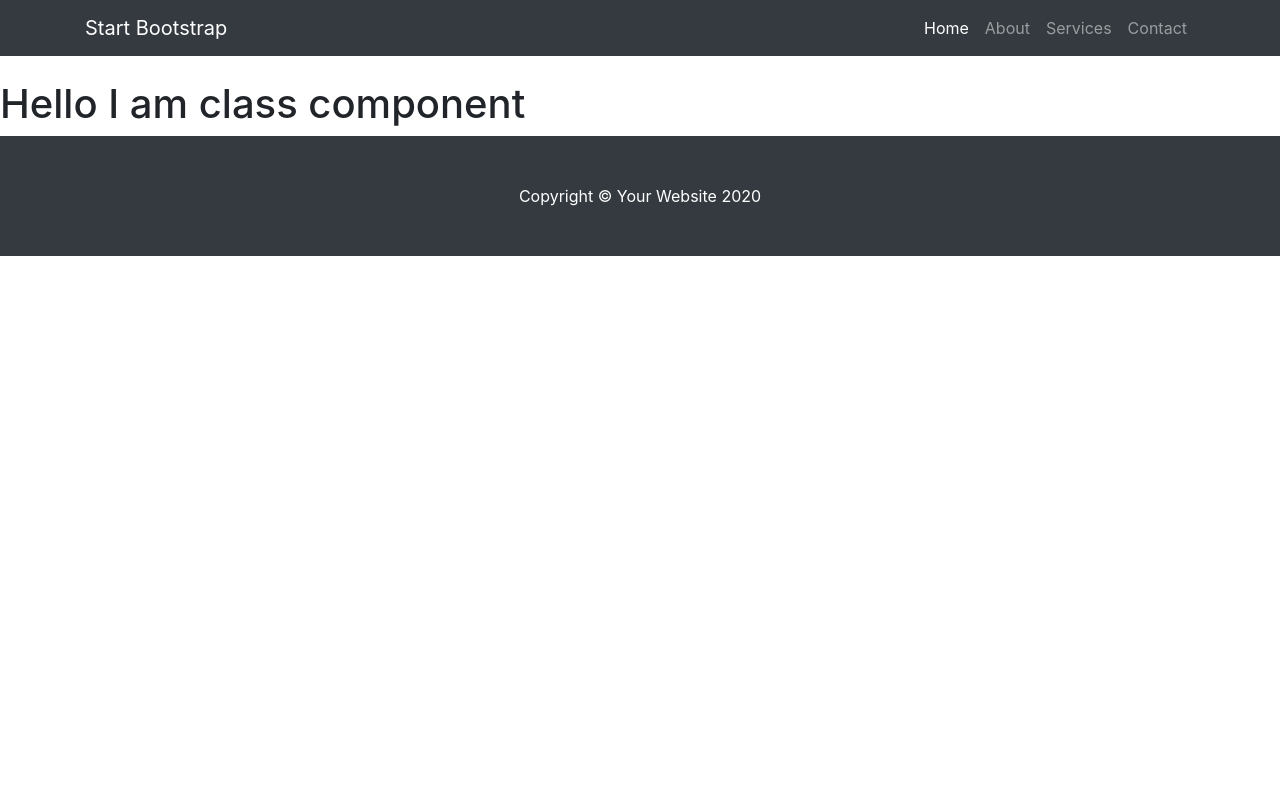
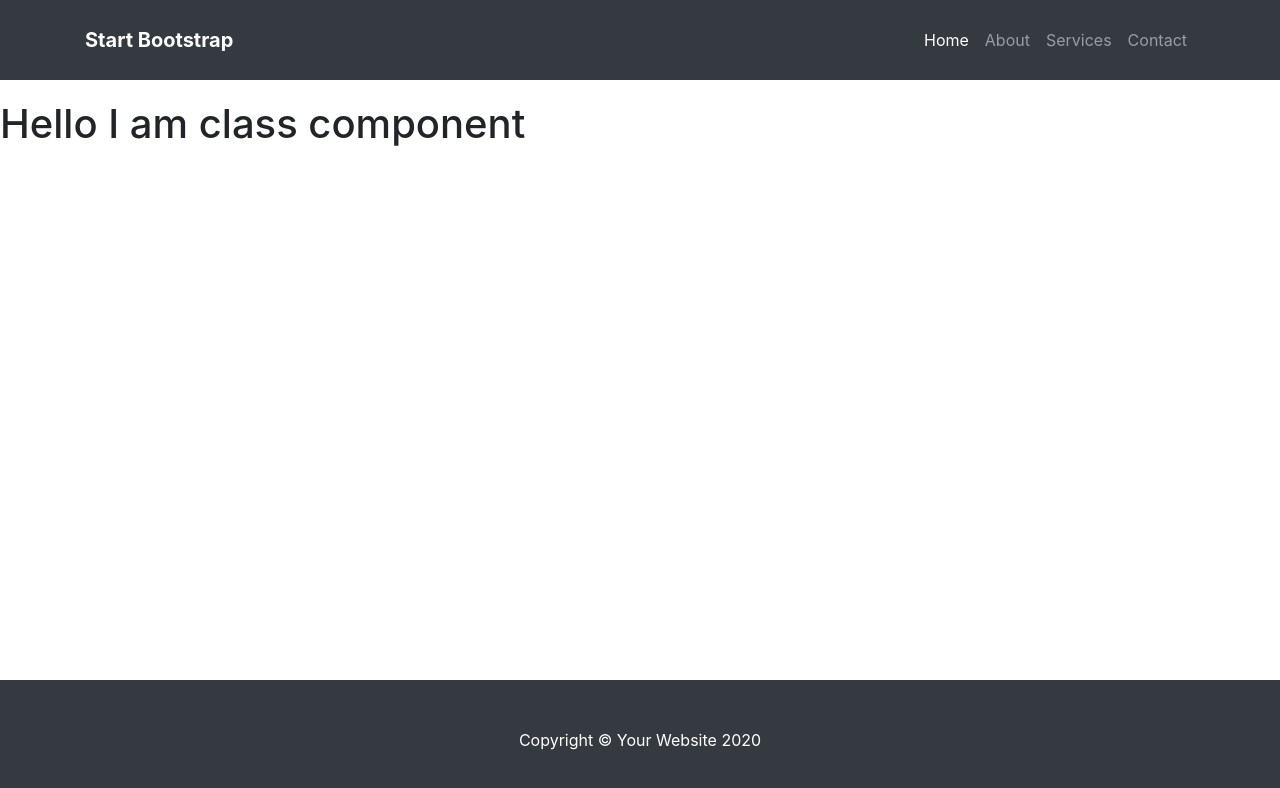
Before and after one commit to sergiogomes/react-next-movie-app, a Next.js app: page /about in a window 1280 px wide. Shown: the top 788 px of the page. Built offline with nearby package versions, Linux system fonts and the light colour scheme.

Commit message:
Adding some filtering and styling.

```diff
--- a/actions/index.js
+++ b/actions/index.js
@@ -5,10 +5,12 @@ const BASE_URL = "http://localhost:3000";
 const MOVIE_DATA = [];
 
 const CATEGORY_DATA = [
+  { id: "c-0", name: "all" },
   { id: "c-1", name: "drama" },
   { id: "c-2", name: "action" },
   { id: "c-3", name: "adventure" },
   { id: "c-4", name: "historical" },
+  { id: "c-5", name: "musical" },
 ];
 
 export const getCategories = () => {
--- a/components/movieCreateForm.js
+++ b/components/movieCreateForm.js
@@ -142,10 +142,10 @@ const MovieCreateForm = (props) => {
             id="genre"
           >
             <option>drama</option>
-            <option>music</option>
+            <option>action</option>
             <option>adventure</option>
             <option>historical</option>
-            <option>action</option>
+            <option>musical</option>
           </select>
         </div>
         <button onClick={submitForm} type="button" className="btn btn-primary">
--- a/components/movieList.js
+++ b/components/movieList.js
@@ -23,6 +23,7 @@ class MovieList extends React.Component {
                 <a>{movie.name}</a>
               </Link>
             </h4>
+            <div className="movie-genre text-muted">{movie.genre}</div>
             <p className="card-text">{this.shorten(movie.description, 100)}</p>
           </div>
           <div className="card-footer">
--- /dev/null
+++ b/next.config.js
@@ -0,0 +1,4 @@
+const withCss = require("@zeit/next-css");
+const withSass = require("@zeit/next-sass");
+
+module.exports = withCss(withSass());
--- a/package.json
+++ b/package.json
@@ -9,10 +9,13 @@
     "start": "next start"
   },
   "dependencies": {
+    "@zeit/next-css": "^1.0.1",
+    "@zeit/next-sass": "^1.0.1",
     "axios": "^0.19.2",
     "body-parser": "^1.19.0",
     "express": "^4.17.1",
     "next": "9.5.2",
+    "node-sass": "^4.14.1",
     "react": "16.13.1",
     "react-dom": "16.13.1"
   }
--- a/pages/_app.js
+++ b/pages/_app.js
@@ -3,6 +3,8 @@ import Head from "next/head";
 
 import Navbar from "../components/navbar";
 import Footer from "../components/footer";
+
+import "../styles/index.scss";
 
 class MovieApp extends App {
   static async getInitialProps(appContext) {
@@ -48,7 +50,8 @@ class MovieApp extends App {
         <style jsx>
           {`
             .base-page {
-              padding-top: 80px;
+              padding-top: 100px;
+              padding-bottom: 200px;
             }
           `}
         </style>
--- a/pages/movies/[id]/edit.js
+++ b/pages/movies/[id]/edit.js
@@ -12,7 +12,7 @@ class EditMovie extends React.Component {
 
   handleUpdateMovie = (movie) => {
     updateMovie(movie).then(() => {
-      Router.push(`/movies/${movie.id}`);
+      Router.push("/movies/[id]", `/movies/${movie.id}`);
     });
   };
 
--- /dev/null
+++ b/styles/index.scss
@@ -0,0 +1,56 @@
+body {
+  min-height: 100vh;
+  position: relative;
+  margin: 0;
+}
+
+footer {
+  position: absolute;
+  bottom: 0;
+  width: 100%;
+}
+
+::-webkit-scrollbar-track {
+  background-color: rgb(224, 224, 224);
+  box-shadow: inset 0 0 6px rgba(0, 0, 0, 0.3);
+  -webkit-box-shadow: inset 0 0 6px rgba(0, 0, 0, 0.3);
+}
+
+::-webkit-scrollbar {
+  background-color: rgba(245, 245, 245, 0.5);
+  height: 8px;
+  width: 8px;
+}
+
+::-webkit-scrollbar-thumb {
+  background-color: rgba(34, 34, 34, 0.58);
+  border-radius: 8px;
+  box-shadow: inset 0 0 6px rgba(0, 0, 0, 0.5);
+  -webkit-box-shadow: inset 0 0 6px rgba(0, 0, 0, 0.5);
+}
+
+.home-page {
+  .movie-genre {
+    font-size: 15px;
+    font-style: italic;
+    font-weight: bold;
+    margin-bottom: 10px;
+  }
+
+  .card-title {
+    margin-bottom: 0px;
+  }
+}
+
+.navbar {
+  min-height: 80px;
+
+  > li > a {
+    font-size: 19px;
+  }
+}
+
+.navbar-brand {
+  font-size: 30px;
+  font-weight: bold;
+}
```
Also changed, not shown: components/sideMenu.js (+8 -1 lines), pages/index.js (+28 -18 lines), pages/movies/[id]/index.js (+6 -8 lines), 1 other file (tests, documents, lock files or other folders).
